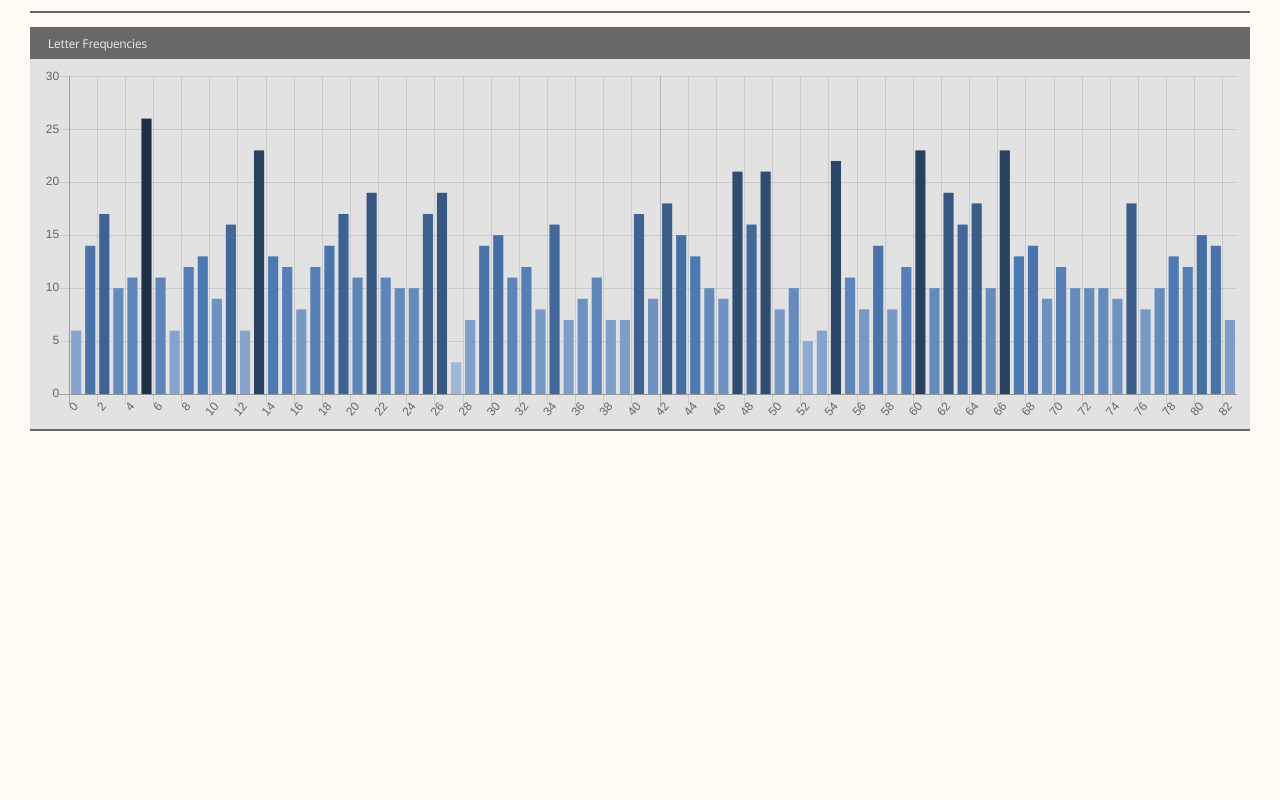
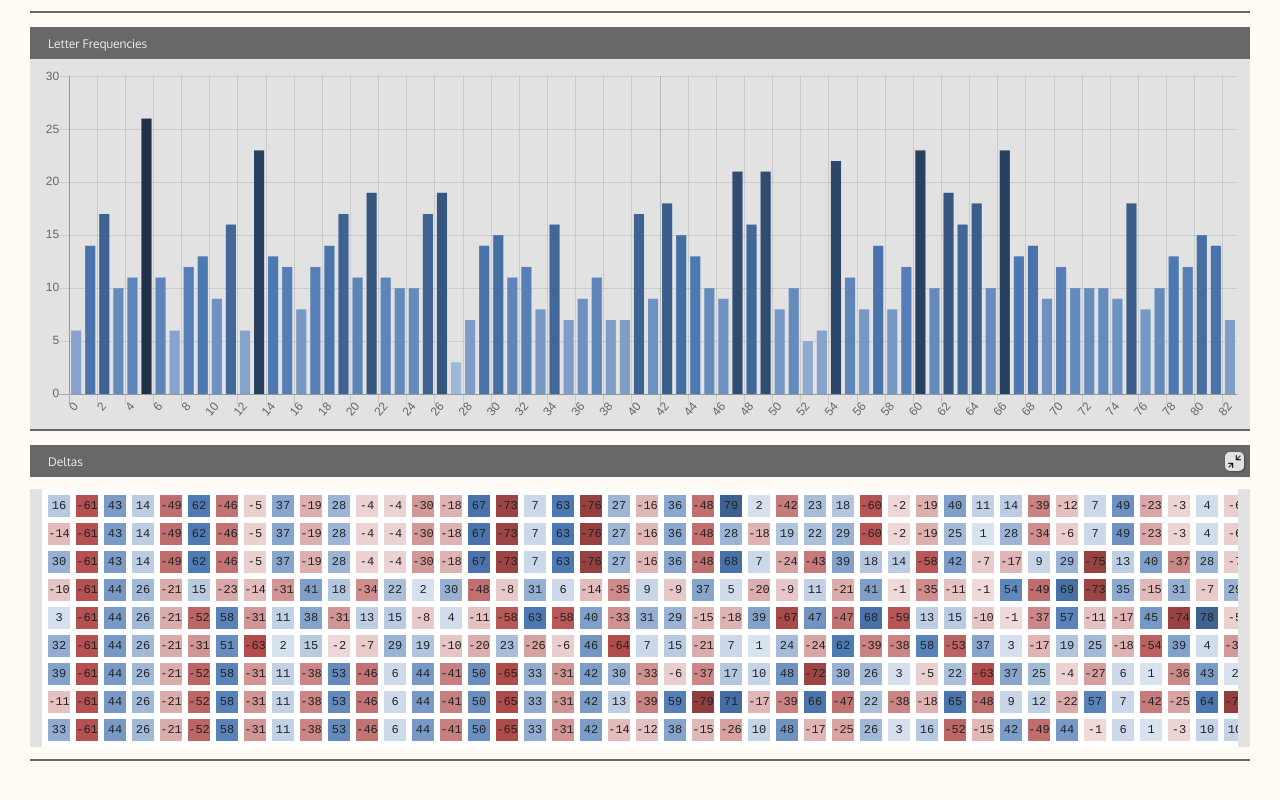
Before and after one commit to tomster12/web-analysis, a plain HTML site: page index.html in a window 1280 px wide. Shown: the part 1220-2020 px from the top of the page. Before the commit the page ends 1701 px from the top, so only its background shows below. Drawn offline with nearby package versions, Linux system fonts and the light colour scheme.

Commit message:
Deltas implemented

```diff
--- a/index.css
+++ b/index.css
@@ -143,18 +143,14 @@ hr {
     margin: 1.2rem;
     padding: 0.6rem;
     overflow-x: scroll;
-    font-family: Cousine;
-    font-size: 1.4rem;
     white-space: nowrap;
-}
-
-.messages.use-gaps {
-    padding: 0.3rem;
 }
 
 .messages span {
     display: inline-block;
     background-color: #e3e3e3;
+    font-family: Cousine;
+    font-size: 1.4rem;
     margin: 0rem;
     width: 2.2rem;
     height: 2.2rem;
@@ -162,9 +158,19 @@ hr {
     text-align: center;
 }
 
+.messages.small-text span {
+    font-size: 1.2rem;
+}
+
+.messages.use-gaps {
+    padding: 0.3rem;
+}
+
 .messages.use-gaps span {
     margin: 0.3rem;
 }
+
+/* -------------------- */
 
 .chart-container {
     padding: 1rem;
--- a/index.js
+++ b/index.js
@@ -177,6 +177,18 @@ function calculateFrequencies(messages) {
     return freqs;
 }
 
+// Deltas: int[][]
+function calculateDeltas(messages) {
+    let deltas = [];
+    for (let msg = 0; msg < messages.length; msg++) {
+        deltas.push([]);
+        for (let col = 1; col < messages[msg].length; col++) {
+            deltas[msg].push(messages[msg][col] - messages[msg][col - 1]);
+        }
+    }
+    return deltas;
+}
+
 // ------------------------ Utility ------------------------
 
 function createElement(html) {
@@ -224,14 +236,7 @@ class WidgetContainer {
         if (parent != null) parent.appendChild(this.element);
 
         // Add title close listener
-        this.elementHeader.addEventListener("click", () => {
-            console.log("Header clicked");
-            this.isClosed = !this.isClosed;
-            this.element.classList.toggle("closed");
-            this.elementContent.style.display = this.isClosed
-                ? "none"
-                : "block";
-        });
+        this.elementHeader.addEventListener("click", () => this.toggleClosed());
 
         // Set title
         this.setTitle(title);
@@ -240,7 +245,6 @@ class WidgetContainer {
     addButton(callback, iconPath) {
         const button = createElement(`<img src="${iconPath}">`);
         button.addEventListener("click", (e) => {
-            console.log("Button clicked");
             e.stopPropagation();
             callback();
         });
@@ -254,6 +258,12 @@ class WidgetContainer {
 
     addContent(content) {
         this.elementContent.appendChild(content);
+    }
+
+    toggleClosed() {
+        this.isClosed = !this.isClosed;
+        this.element.classList.toggle("closed");
+        this.elementContent.style.display = this.isClosed ? "none" : "block";
     }
 }
 
@@ -321,7 +331,10 @@ class MessagesContent {
         <div class="messages use-gaps"></div>
     `;
 
-    constructor() {
+    constructor(highlightMode = "Categoric") {
+        this.messages = [];
+        this.highlight = null;
+        this.highlightMode = highlightMode;
         this.hasGaps = true;
         this.element = createElement(MessagesContent.HTML);
     }
@@ -353,13 +366,18 @@ class MessagesContent {
         if (highlight == null) return;
         for (let msg = 0; msg < this.messages.length; msg++) {
             for (let col = 0; col < this.messages[msg].length; col++) {
-                if (highlight[msg][col] > 0) {
+                if (this.highlightMode == "Categoric") {
+                    if (highlight[msg][col] > 0) {
+                        this.cells[msg][col].style.backgroundColor =
+                            HIGHLIGHT_COLOURS[
+                                highlight[msg][col] % HIGHLIGHT_COLOUR_COUNT
+                            ];
+                    }
+                    this.cells[msg][col].title = highlight[msg][col];
+                } else if (this.highlightMode == "Numeric") {
                     this.cells[msg][col].style.backgroundColor =
-                        HIGHLIGHT_COLOURS[
-                            highlight[msg][col] % HIGHLIGHT_COLOUR_COUNT
-                        ];
+                        highlight[msg][col];
                 }
-                this.cells[msg][col].title = highlight[msg][col];
             }
         }
     }
@@ -513,6 +531,68 @@ class VisFrequencyWidget {
     }
 }
 
+class VisDeltasWidget {
+    constructor(parent, textEvent) {
+        // Setup container and put input inside
+        this.container = new WidgetContainer(parent, "Deltas");
+        this.messagesContent = new MessagesContent("Numeric");
+        this.container.addContent(this.messagesContent.element);
+        this.messagesContent.element.classList.add("small-text");
+
+        // Setup toggle gaps button
+        this.toggleGapsButton = this.container.addButton(() => {
+            this.messagesContent.toggleGaps();
+            this.toggleGapsButton.src = this.messagesContent.hasGaps
+                ? "assets/icon-shrink.png"
+                : "assets/icon-expand.png";
+        }, "assets/icon-shrink.png");
+
+        // Setup text event listener
+        textEvent.subscribe((messages) => {
+            this.messages = messages;
+            this.messagesDeltas = calculateDeltas(messages);
+
+            // Calculate min and max delta
+            let min = Infinity;
+            let max = -Infinity;
+            for (let msg = 0; msg < this.messagesDeltas.length; msg++) {
+                const l = this.messagesDeltas[msg].length;
+                for (let col = 0; col < l; col++) {
+                    min = Math.min(min, this.messagesDeltas[msg][col]);
+                    max = Math.max(max, this.messagesDeltas[msg][col]);
+                }
+            }
+
+            // Calculate highlight values
+            this.messagesDeltasHighlight = [];
+            for (let msg = 0; msg < this.messagesDeltas.length; msg++) {
+                this.messagesDeltasHighlight.push([]);
+                const l = this.messagesDeltas[msg].length;
+                for (let col = 0; col < l; col++) {
+                    const val = this.messagesDeltas[msg][col];
+
+                    if (val < 0) {
+                        const pct = val / min;
+                        this.messagesDeltasHighlight[msg].push(
+                            `hsl(0, 40%, ${90 - 50 * pct}%)`
+                        );
+                    } else {
+                        const pct = val / max;
+                        this.messagesDeltasHighlight[msg].push(
+                            `hsl(214, 40%, ${90 - 50 * pct}%)`
+                        );
+                    }
+                }
+            }
+
+            this.messagesContent.setMessages(
+                this.messagesDeltas,
+                this.messagesDeltasHighlight
+            );
+        });
+    }
+}
+
 // ------------------------ Driver ------------------------
 
 (() => {
@@ -528,6 +608,9 @@ class VisFrequencyWidget {
     // Create a frequency visualisation listening on the user input
     const visFreq = new VisFrequencyWidget(ELEMENT_MAIN, userInput.outputEvent);
 
+    // Create a delta visualisation listening on the user input
+    const visDeltas = new VisDeltasWidget(ELEMENT_MAIN, userInput.outputEvent);
+
     // Set initial value
     userInput.setContent(EXAMPLE_MESSAGES, ",");
 })();
```
